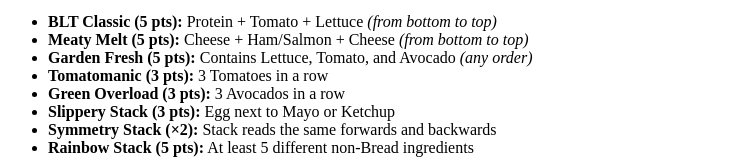
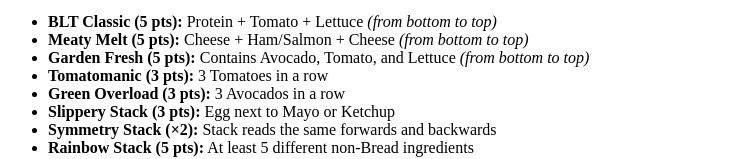
Before and after one commit to yiliu1237/Speedwich, a website with bundled scripts: page index.html in a window 1280 px wide. Shown: the part 325-484 px from the top of the page, without its empty margins (0-745 px from the left). Built offline with nearby package versions, Linux system fonts and the light colour scheme; a script that the page names is missing.

Commit message:
update rules

```diff
--- a/index.html
+++ b/index.html
@@ -41,9 +41,9 @@
           <em>(from bottom to top)</em>
         </li>
         <li><strong>Garden Fresh (5 pts):</strong>
-          Contains <span class="ingredient lettuce">Lettuce</span>,
+          Contains <span class="ingredient avocado">Avocado</span>,
           <span class="ingredient tomato">Tomato</span>, and
-          <span class="ingredient avocado">Avocado</span> <em>(any order)</em>
+          <span class="ingredient lettuce">Lettuce</span> <em>(from bottom to top)</em>
         </li>
         <li><strong>Tomatomanic (3 pts):</strong> 3 <span class="ingredient tomato">Tomatoes</span> in a row</li>
         <li><strong>Green Overload (3 pts):</strong> 3 <span class="ingredient avocado">Avocados</span> in a row</li>
```
